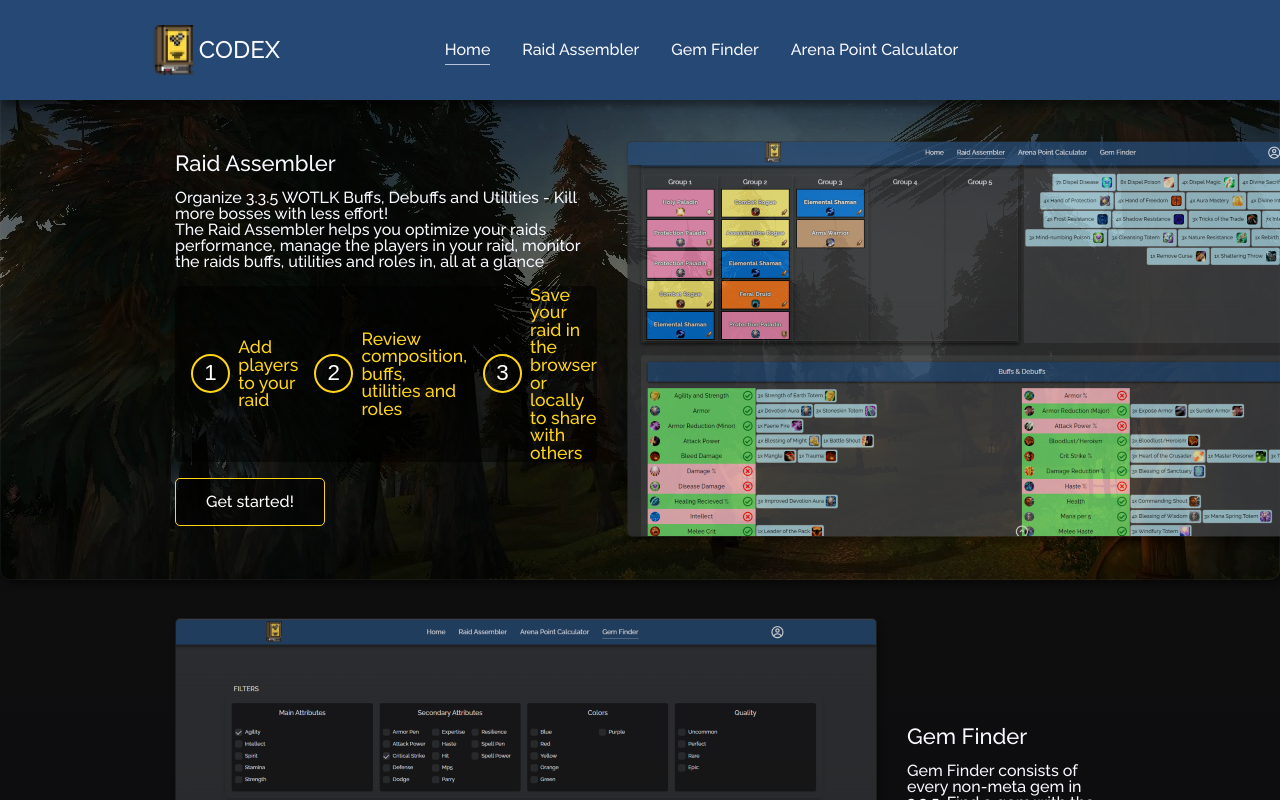
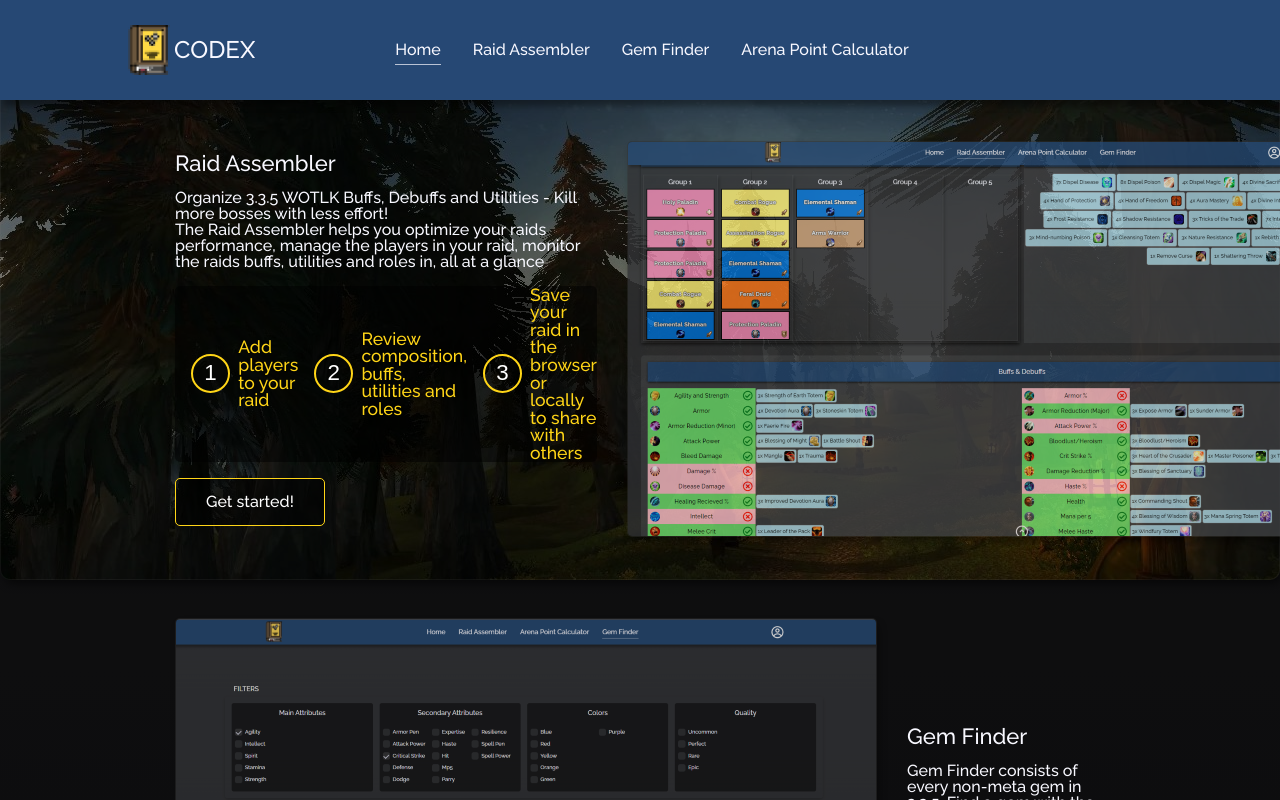
Before and after one commit to MarcusMohns/Codex-Online, a React (Create React App) app: page /#/home in a window 1280 px wide. Shown: the top 800 px of the page. Built offline with nearby package versions, Linux system fonts and the light colour scheme.

Commit message:
centered all the nav content

```diff
--- a/src/components/Navbar/NavbarElements.js
+++ b/src/components/Navbar/NavbarElements.js
@@ -73,8 +73,10 @@ export const LogoLink = styled(Link)`
   color: ${COLORS.offWhite};
   display: flex;
   align-items: center;
+  justify-content: center;
   text-decoration: none;
   position: relative;
+  width: 100%;
 `;
 export const BarsNavLink = styled(Link)`
   padding: 0.6rem;
@@ -95,6 +97,7 @@ export const NavLink = styled(Link)`
   transition: all 0.2s ease-out;
   position: relative;
   user-select: none;
+  white-space: nowrap;
 
   &:after {
     background: none repeat scroll 0 0 transparent;
@@ -133,6 +136,7 @@ export const ProfileContainer = styled.div`
   top: 0;
   right: 0;
   color: white;
+  width: 100%;
   font-size: 1.8rem;
   transform: translate(-100%, 150%);
 
```
